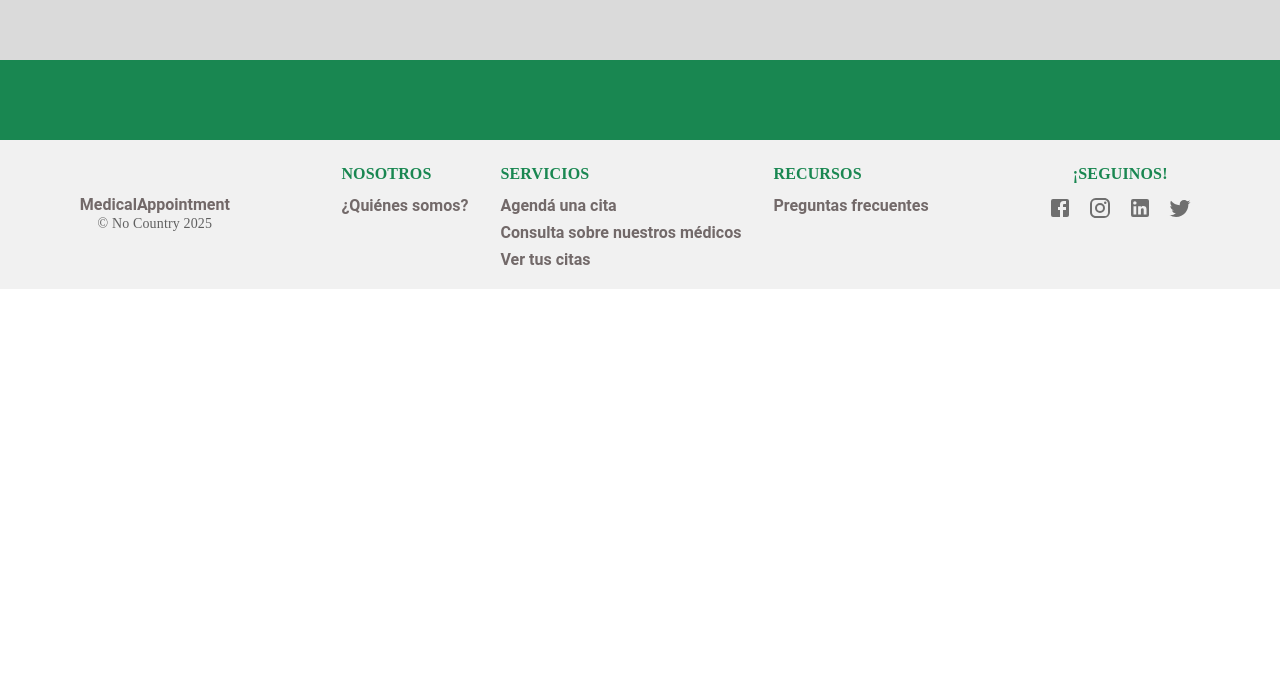
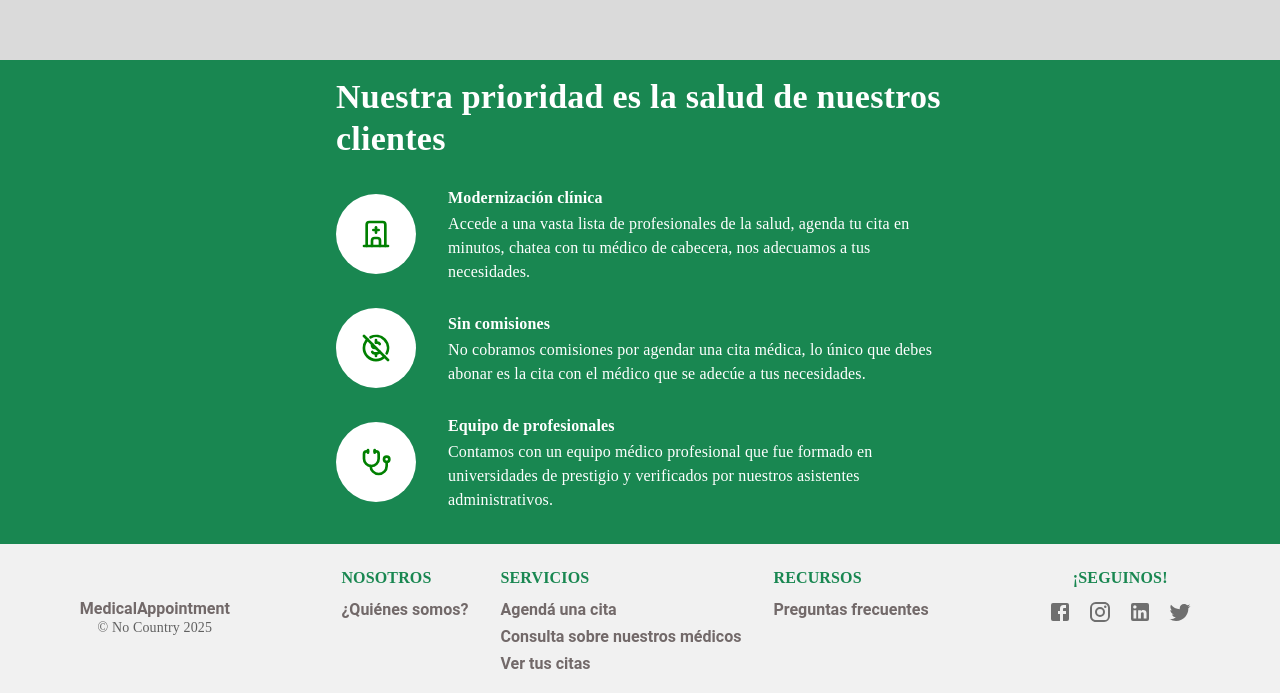
Before and after one commit to fr4ncisx/medicalappointment-nocountry, a React (Vite) app in the folder frontend/: page / in a window 1280 px wide. Shown: the part 930-1623 px from the top of the page. Before the commit the page ends 1219 px from the top, so only its background shows below. Built offline with nearby package versions, Linux system fonts and the light colour scheme; a web font is replaced by a local one.

Commit message:
se creó el componente Details y se importaron sus iconos svg

```diff
--- /dev/null
+++ b/frontend/src/components/sections/Welcome/ContentBox/Details/CoinIcon.tsx
@@ -0,0 +1,23 @@
+const CoinIcon = () => (
+  <svg
+    xmlns="http://www.w3.org/2000/svg"
+    width="32"
+    height="32"
+    color="green"
+    viewBox="0 0 24 24"
+    fill="none"
+    stroke="currentColor"
+    strokeWidth="2"
+    strokeLinecap="round"
+    strokeLinejoin="round"
+    className="icon icon-tabler icons-tabler-outline icon-tabler-coin-off"
+  >
+    <path stroke="none" d="M0 0h24v24H0z" fill="none" />
+    <path d="M14.8 9a2 2 0 0 0 -1.8 -1h-1m-2.82 1.171a2 2 0 0 0 1.82 2.829h1m2.824 2.822a2 2 0 0 1 -1.824 1.178h-2a2 2 0 0 1 -1.8 -1" />
+    <path d="M20.042 16.045a9 9 0 0 0 -12.087 -12.087m-2.318 1.677a9 9 0 1 0 12.725 12.73" />
+    <path d="M12 6v2m0 8v2" />
+    <path d="M3 3l18 18" />
+  </svg>
+);
+
+export default CoinIcon;
--- a/frontend/src/components/sections/Welcome/ContentBox/Details/Details.tsx
+++ b/frontend/src/components/sections/Welcome/ContentBox/Details/Details.tsx
@@ -1,7 +1,70 @@
+import { Box, Typography, IconButton } from "@mui/material";
+import { DetailsStyle } from "./DetailsStyle";
+import StethoscopeIcon from "./StethoscopeIcon";
+import HospitalIcon from "./HospitalIcon";
+import CoinIcon from "./CoinIcon";
 
 export const Details = () => {
-    return(
-        <>
-        </>
-    );
-}
+  return (
+    <Box sx={DetailsStyle.rightContainer}>
+      <Typography variant="h4" sx={DetailsStyle.sectionTitle}>
+        Nuestra prioridad es la salud de nuestros clientes
+      </Typography>
+
+      <Box sx={DetailsStyle.sectionContainer}>
+        <Box sx={DetailsStyle.iconContainer}>
+          <IconButton>
+            <HospitalIcon />
+          </IconButton>
+        </Box>
+
+        <Box>
+          <Typography variant="subtitle1" fontWeight="bold" color="white">
+            Modernización clínica
+          </Typography>
+          <Typography variant="body1" color="white">
+            Accede a una vasta lista de profesionales de la salud, agenda tu
+            cita en minutos, chatea con tu médico de cabecera, nos adecuamos a
+            tus necesidades.
+          </Typography>
+        </Box>
+      </Box>
+
+      <Box sx={DetailsStyle.sectionContainer}>
+        <Box sx={DetailsStyle.iconContainer}>
+          <IconButton>
+            <CoinIcon />
+          </IconButton>
+        </Box>
+        <Box>
+          <Typography variant="subtitle1" fontWeight="bold" color="white">
+            Sin comisiones
+          </Typography>
+          <Typography variant="body1" color="white">
+            No cobramos comisiones por agendar una cita médica, lo único que
+            debes abonar es la cita con el médico que se adecúe a tus
+            necesidades.
+          </Typography>
+        </Box>
+      </Box>
+
+      <Box sx={DetailsStyle.sectionContainer}>
+        <Box sx={DetailsStyle.iconContainer}>
+          <IconButton>
+            <StethoscopeIcon />
+          </IconButton>
+        </Box>
+        <Box>
+          <Typography variant="subtitle1" fontWeight="bold" color="white">
+            Equipo de profesionales
+          </Typography>
+          <Typography variant="body1" color="white">
+            Contamos con un equipo médico profesional que fue formado en
+            universidades de prestigio y verificados por nuestros asistentes
+            administrativos.
+          </Typography>
+        </Box>
+      </Box>
+    </Box>
+  );
+};
--- /dev/null
+++ b/frontend/src/components/sections/Welcome/ContentBox/Details/DetailsStyle.ts
@@ -0,0 +1,33 @@
+import { SxProps } from "@mui/material";
+
+export const DetailsStyle: Record<string, SxProps> = {
+  rightContainer: {
+    width: "50%",
+    display: "flex",
+    flexDirection: "column",
+    justifyContent: "center",
+    alignItems: "flex-start",
+    padding: 2,
+  },
+  sectionTitle: {
+    fontWeight: "bold",
+    color: "white",
+    mb: 2,
+  },
+  sectionContainer: {
+    display: "flex",
+    alignItems: "center",
+    gap: 2,
+    paddingTop: 1,
+    mb: 2,
+  },
+  iconContainer: {
+    backgroundColor: "white",
+    borderRadius: "50%",
+    padding: 2,
+    display: "flex",
+    alignItems: "center",
+    justifyContent: "center",
+    marginRight: 2,
+  },
+};
--- /dev/null
+++ b/frontend/src/components/sections/Welcome/ContentBox/Details/HospitalIcon.tsx
@@ -0,0 +1,24 @@
+const HospitalIcon = () => (
+  <svg
+    xmlns="http://www.w3.org/2000/svg"
+    width="32"
+    height="32"
+    color="green"
+    viewBox="0 0 24 24"
+    fill="none"
+    stroke="currentColor"
+    strokeWidth="2"
+    strokeLinecap="round"
+    strokeLinejoin="round"
+    className="icon icon-tabler icons-tabler-outline icon-tabler-building-hospital"
+  >
+    <path stroke="none" d="M0 0h24v24H0z" fill="none" />
+    <path d="M3 21l18 0" />
+    <path d="M5 21v-16a2 2 0 0 1 2 -2h10a2 2 0 0 1 2 2v16" />
+    <path d="M9 21v-4a2 2 0 0 1 2 -2h2a2 2 0 0 1 2 2v4" />
+    <path d="M10 9l4 0" />
+    <path d="M12 7l0 4" />
+  </svg>
+);
+
+export default HospitalIcon;
--- /dev/null
+++ b/frontend/src/components/sections/Welcome/ContentBox/Details/StethoscopeIcon.tsx
@@ -0,0 +1,24 @@
+const StethoscopeIcon = () => (
+  <svg
+    xmlns="http://www.w3.org/2000/svg"
+    width="32"
+    height="32"
+    color="green"
+    viewBox="0 0 24 24"
+    fill="none"
+    stroke="currentColor"
+    strokeWidth="2"
+    strokeLinecap="round"
+    strokeLinejoin="round"
+    className="icon icon-tabler icons-tabler-outline icon-tabler-stethoscope"
+  >
+    <path stroke="none" d="M0 0h24v24H0z" fill="none" />
+    <path d="M6 4h-1a2 2 0 0 0 -2 2v3.5h0a5.5 5.5 0 0 0 11 0v-3.5a2 2 0 0 0 -2 -2h-1" />
+    <path d="M8 15a6 6 0 1 0 12 0v-3" />
+    <path d="M11 3v2" />
+    <path d="M6 3v2" />
+    <path d="M20 10m-2 0a2 2 0 1 0 4 0a2 2 0 1 0 -4 0" />
+  </svg>
+);
+
+export default StethoscopeIcon;
```
